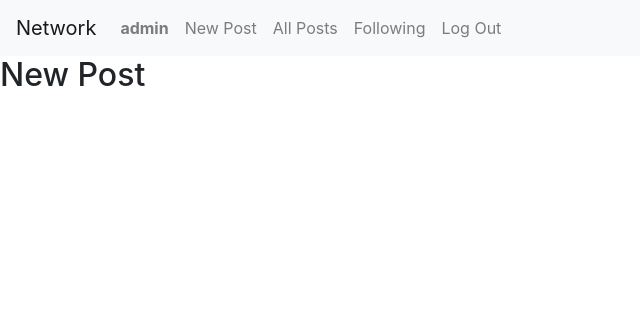
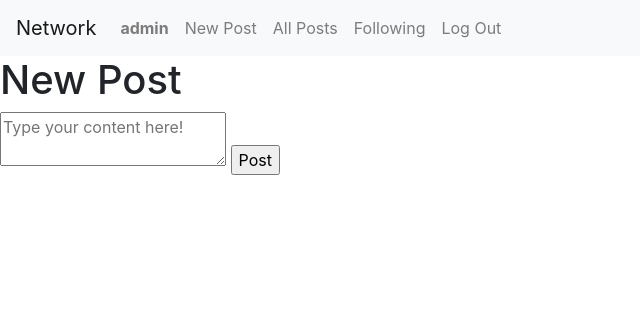
Before and after one commit to aali2537/cs50-project5, a Django app: page /newpost in a window 1280 px wide. Shown: the top 316 px of the page, without its empty margins (0-640 px from the left). Run offline with Django 3.2, Linux system fonts and the light colour scheme; a user stored in the database is signed in; some libraries are stand-ins or nearby versions.

Commit message:
Added post submission functionality

```diff
--- a/network/templates/network/newpost.html
+++ b/network/templates/network/newpost.html
@@ -2,6 +2,11 @@
 
 {% block body %}
 
-<h2>New Post</h2>
+    <h1>New Post</h1>
+    <form method="POST">
+        {% csrf_token %}
+        <textarea name="content" placeholder="Type your content here!" required></textarea>
+        <input type=submit value="Post">
+    </form>
 
 {% endblock %}
--- a/network/views.py
+++ b/network/views.py
@@ -3,8 +3,10 @@ from django.db import IntegrityError
 from django.http import HttpResponse, HttpResponseRedirect
 from django.shortcuts import render
 from django.urls import reverse
+from datetime import datetime
+from django.contrib.auth.decorators import login_required
 
-from .models import User
+from .models import User, Post
 
 
 def index(request):
@@ -62,5 +64,18 @@ def register(request):
     else:
         return render(request, "network/register.html")
 
+@login_required(login_url= "/login")
 def new_post(request):
+    # Handle user creating a new post
+    if request.method == "POST":
+        # Grab user post information
+        print("does this hit?")
+        poster = request.user.get_username()
+        content = request.POST["content"]
+        time = datetime.now()
+
+        # Update database with new post
+        Post.objects.create(poster = poster, content = content, time = time)
+
+        return HttpResponseRedirect(reverse("index"))
     return render(request, "network/newpost.html")
```
Also changed, not shown: db.sqlite3.
